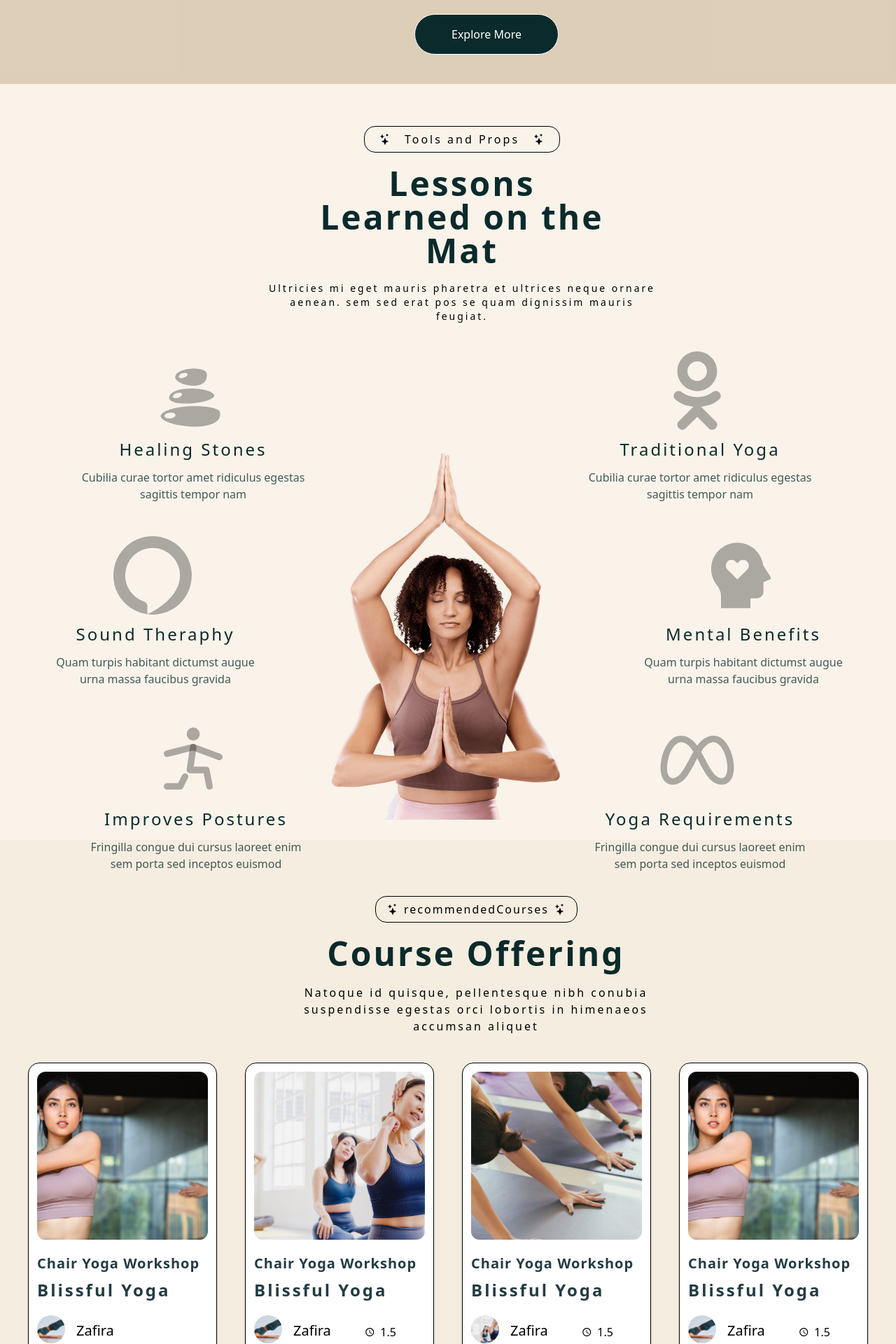
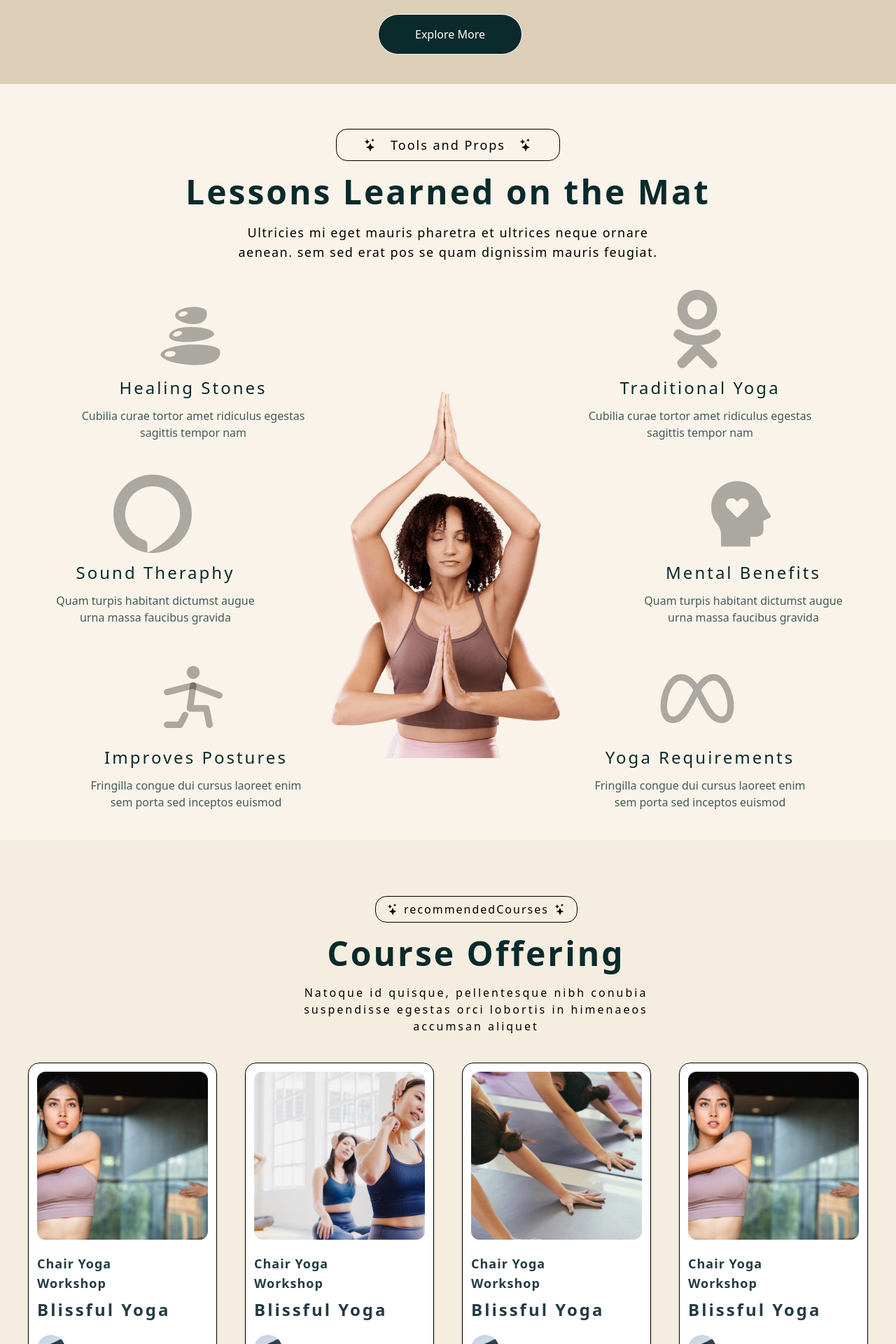
Before and after one commit to Ashishpanwar0/Yoga, a React (Vite) app: page / in a window 1280 px wide. Shown: the part 660-2580 px from the top of the page at 70% size. Built offline with nearby package versions, Linux system fonts and the light colour scheme.

Commit message:
Your commit message

```diff
--- a/src/Componants/Cards1.jsx
+++ b/src/Componants/Cards1.jsx
@@ -28,18 +28,18 @@ function Cards1() {
     <div className='grid grid-cols-2 md:grid md:grid-cols-2 lg:flex lg:flex-row gap-3 sm:gap-4 md:gap-8 lg:gap-10 w-full pt-6 md:pt-8 lg:pt-10 px-2 sm:px-4 md:px-6 lg:px-10 pb-8 md:pb-10 lg:pb-0'>
         <div className='border-1 px-2 sm:px-3 py-2 sm:py-3 rounded-xl sm:rounded-2xl mx-auto md:mx-0 lg:ml-0 w-full bg-white shadow-md h-auto lg:h-116 overflow-hidden'>
             <img src={card4} alt="" className='w-full lg:w-65 h-32 sm:h-40 md:h-52 lg:h-60 object-cover rounded-lg sm:rounded-xl hover:scale-105 hover:h-40 sm:hover:h-52 md:hover:h-72 lg:hover:h-90 transition-all duration-300'/>
-            <h2 className='mt-3 md:mt-4 lg:mt-5 text-lg md:text-xl text-[#233C44] font-bold tracking-[1px]'>
+            <h2 className='mt-3 md:mt-4 lg:mt-5 w-50 lg:text-lg md:text-xl text-[#233C44] font-bold tracking-[1px]'>
                 Chair Yoga Workshop
             </h2>
-            <h1 className='text-[#233C44] mt-1 md:mt-2 text-base sm:text-lg md:text-xl lg:text-2xl font-bold tracking-[1px] sm:tracking-[2px] lg:tracking-[3px]'>
+            <h1 className='text-[#233C44] mt-1 md:mt-2 text-xl md:text-2xl font-bold tracking-[2px] lg:tracking-[3px]'>
                 Blissful Yoga
             </h1>
-            <div className='flex flex-wrap gap-x-1 sm:gap-x-2 md:gap-x-4 mt-2 sm:mt-3 md:mt-4 lg:mt-5 pb-2'>
-                <img src={card1} alt="" className='w-6 h-6 sm:w-7 sm:h-7 md:w-10 md:h-10 object-cover rounded-full'/>
-                <p className='text-xs sm:text-sm md:text-lg lg:text-xl mt-1 md:mt-2'>
+            <div className='flex gap-x-1 md:gap-x-4 mt-3 md:mt-4 lg:mt-5 pb-2'>
+                <img src={card1} alt="" className='w-8 h-8 md:w-10 md:h-10 object-cover rounded-full'/>
+                <p className='text-lg md:text-xl mt-1 md:mt-2'>
                     Zafira
                 </p>
-                <p className='flex mt-1 sm:mt-2 md:mt-3 gap-x-1 md:gap-x-2 ml-1 sm:ml-2 md:ml-8 text-xs sm:text-sm md:text-base lg:text-1xl'>
+                <p className='flex mt-2 md:mt-3 gap-x-1 md:gap-x-2 ml-4 md:ml-8 text-sm md:text-base lg:text-1xl'>
                     <MdOutlineWatchLater className='mt-1'/>1.5 hours
                 </p>
             </div>
@@ -47,13 +47,13 @@ function Cards1() {
 
         <div className='border-1 px-2 sm:px-3 py-2 sm:py-3 rounded-xl sm:rounded-2xl mx-auto md:mx-0 w-full h-auto lg:h-116 bg-white shadow-md overflow-hidden'>
             <img src={card2} alt="" className='w-full lg:w-65 h-32 sm:h-40 md:h-52 lg:h-60 object-cover rounded-lg sm:rounded-xl hover:scale-105 hover:h-40 sm:hover:h-52 md:hover:h-72 lg:hover:h-90 transition-all duration-300'/>
-            <h2 className='mt-3 md:mt-4 lg:mt-5 text-lg md:text-xl text-[#233C44] font-bold tracking-[1px]'>
+            <h2 className='mt-3 md:mt-4 lg:mt-5  w-50 lg:text-lg md:text-xl text-[#233C44] font-bold tracking-[1px]'>
                 Chair Yoga Workshop
             </h2>
             <h1 className='text-[#233C44] mt-1 md:mt-2 text-xl md:text-2xl font-bold tracking-[2px] lg:tracking-[3px]'>
                 Blissful Yoga
             </h1>
-            <div className='flex gap-x-2 md:gap-x-4 mt-3 md:mt-4 lg:mt-5 pb-2'>
+            <div className='flex gap-x-1 md:gap-x-4 mt-3 md:mt-4 lg:mt-5 pb-2'>
                 <img src={card1} alt="" className='w-8 h-8 md:w-10 md:h-10 object-cover rounded-full'/>
                 <p className='text-lg md:text-xl mt-1 md:mt-2'>
                     Zafira
@@ -66,18 +66,18 @@ function Cards1() {
 
         <div className='border-1 px-3 py-3 rounded-2xl mx-auto md:mx-0 w-full max-w-xs h-auto lg:h-116 bg-white shadow-md overflow-hidden'>
             <img src={card3} alt="" className='w-full lg:w-65 h-32 sm:h-40 md:h-52 lg:h-60 object-cover rounded-lg sm:rounded-xl hover:scale-105 hover:h-40 sm:hover:h-52 md:hover:h-72 lg:hover:h-90 transition-all duration-300'/>
-            <h2 className='mt-3 md:mt-4 lg:mt-5 text-lg md:text-xl text-[#233C44] font-bold tracking-[1px]'>
+            <h2 className='mt-3 md:mt-4 lg:mt-5 w-50 lg:text-lg md:text-xl text-[#233C44] font-bold tracking-[1px]'>
                 Chair Yoga Workshop
             </h2>
             <h1 className='text-[#233C44] mt-1 md:mt-2 text-xl md:text-2xl font-bold tracking-[2px] lg:tracking-[3px]'>
                 Blissful Yoga
             </h1>
-            <div className='flex gap-x-2 md:gap-x-4 mt-3 md:mt-4 lg:mt-5 pb-2'>
-                <img src={card2} alt="" className='w-8 h-8 md:w-10 md:h-10 object-cover rounded-full'/>
+            <div className='flex gap-x-1 md:gap-x-4 mt-3 md:mt-4 lg:mt-5 pb-2'>
+                <img src={card1} alt="" className='w-8 h-8 md:w-10 md:h-10 object-cover rounded-full'/>
                 <p className='text-lg md:text-xl mt-1 md:mt-2'>
                     Zafira
                 </p>
-                <p className='flex mt-2 md:mt-3 gap-x-1 md:gap-x-2 ml-4 md:ml-8 text-sm md:text-base lg:text-1xl'>
+                <p className='flex mt-2 md:mt-3 gap-x-0 md:gap-x-2 ml-4 md:ml-8 text-sm md:text-base lg:text-1xl'>
                     <MdOutlineWatchLater className='mt-1'/>1.5 hours
                 </p>
             </div>
@@ -85,18 +85,18 @@ function Cards1() {
 
         <div className='border-1 px-3 py-3 rounded-2xl mx-auto md:mx-0 w-full max-w-xs h-auto lg:h-116 bg-white shadow-md overflow-hidden'>
             <img src={card4} alt="" className='w-full lg:w-65 h-32 sm:h-40 md:h-52 lg:h-60 object-cover rounded-lg sm:rounded-xl hover:scale-105 hover:h-40 sm:hover:h-52 md:hover:h-72 lg:hover:h-90 transition-all duration-300'/>
-            <h2 className='mt-3 md:mt-4 lg:mt-5 text-lg md:text-xl text-[#233C44] font-bold tracking-[1px]'>
+            <h2 className='mt-3 md:mt-4 lg:mt-5 w-50 lg:text-lg md:text-xl text-[#233C44] font-bold tracking-[1px]'>
                 Chair Yoga Workshop
             </h2>
             <h1 className='text-[#233C44] mt-1 md:mt-2 text-xl md:text-2xl font-bold tracking-[2px] lg:tracking-[3px]'>
                 Blissful Yoga
             </h1>
-            <div className='flex gap-x-2 md:gap-x-4 mt-3 md:mt-4 lg:mt-5 pb-2'>
+            <div className='flex gap-x-1 md:gap-x-4 mt-3 md:mt-4 lg:mt-5 pb-2'>
                 <img src={card1} alt="" className='w-8 h-8 md:w-10 md:h-10 object-cover rounded-full'/>
                 <p className='text-lg md:text-xl mt-1 md:mt-2'>
                     Zafira
                 </p>
-                <p className='flex mt-2 md:mt-3 gap-x-1 md:gap-x-2 ml-4 md:ml-8 text-sm md:text-base lg:text-1xl'>
+                <p className='flex mt-2 md:mt-3 gap-x-0 md:gap-x-2 ml-4 md:ml-8 text-sm md:text-base lg:text-1xl'>
                     <MdOutlineWatchLater className='mt-1'/>1.5 hours
                 </p>
             </div>
--- a/src/Componants/Lessons.jsx
+++ b/src/Componants/Lessons.jsx
@@ -13,11 +13,17 @@ function Lessons() {
   return (
     <>
       <section className='bg-[#F9F3EA] lg:h-270 h-490'>
-        <div className='pt-15'>
-          <h1 className='flex border-1 lg:w-70 w-60 gap-2 ml-28 justify-center md:ml-90 lg:gap-5 items-center rounded-2xl  py-2 leading-tight tracking-[3px] lg:ml-130'><BsStars />Tools and Props <BsStars /></h1>
-          <h1 className='lg:text-5xl text-3xl ml-2 w-110 text-center tracking-[3px] items-center lg:ml-110 text-[#0B2A2B] font-bold mt-5 md:ml-60'>Lessons Learned on the Mat</h1>
-          <p className='lg:w-140 w-95 ml-7 text-center lg:ml-95 mt-5 tracking-[3px] text-sm md:ml-65'>Ultricies mi eget mauris pharetra et ultrices neque ornare aenean. sem sed erat pos se quam dignissim mauris feugiat.</p>
-        </div>
+         <div className='pt-10 sm:pt-16'>
+              <h1 className='flex border-1 w-60 justify-center gap-5 items-center rounded-2xl py-2 lg:w-80 tracking-[2px] mx-auto text-base sm:text-lg'>
+                <BsStars />Tools and Props <BsStars />
+              </h1>
+              <h1 className='text-3xl sm:text-4xl lg:text-5xl w-full text-center tracking-[3px] text-[#0B2A2B] font-bold mt-5'>
+               Lessons Learned on the Mat
+              </h1>
+              <p className='text-sm sm:text-base lg:text-lg max-w-[600px] mx-auto mt-5 tracking-[1.5px] text-center'>
+               Ultricies mi eget mauris pharetra et ultrices neque ornare aenean. sem sed erat pos se quam dignissim mauris feugiat.
+              </p>
+            </div>
 
         {/* seconed start */}
         <section className='flex flex-col items-center lg:flex lg:flex-row lg:items-start lg:gap-0 lg:h-190'>
--- a/src/Componants/Mid.jsx
+++ b/src/Componants/Mid.jsx
@@ -10,7 +10,7 @@ function Mid() {
 
   return (
     <>
-      <section className='bg-[#ddceb7fa] lg:h-170'>
+      <section className='bg-[#ddceb7fa] h-160 lg:h-170'>
         {/* Second Start */}
         <div className='flex gap-0 pt-12 lg:flex-row'>
           <div className='lg:mt-35'>
@@ -24,7 +24,7 @@ function Mid() {
           </div>
             <div>
               {/* text photo start */}
-              <div className='lg:text-[70px] text-[50px] font-bold leading-tight text-[#0b2a2b] relative inline-block w-full tracking-[6px] ml-9 lg:ml-[-1px] text-center mt-10 font-serif '>
+              <div className='lg:text-[70px] text-[44px] font-bold leading-tight text-[#0b2a2b] relative inline-block w-full tracking-[6px] ml-4 lg:ml-[-1px] text-center mt-10 font-serif '>
                 <h1 className='flex gap-1'>
                   Transform <span><img src={home1} alt="" className=' w-20' /></span>
                 </h1>
@@ -41,10 +41,10 @@ function Mid() {
                 </h1>
               </div>
               {/* text photo end */}
-              <p className='w-125 text-center text-1xl mt-5'>
+              <p className='lg:w-125 text-center text-1xl mt-5'>
                 Proin ornare justo sodales senectus vulputate aptent semper sollicitudin accumsan fringilla et imperdiet pellentesque morbi
               </p>
-              <button className='border-1 px-13 py-4 rounded-[30px] mt-10 bg-[#0B2A2B] text-white ml-38 hover:bg-[#536765] group-hover:scale-100'>
+              <button className='border-1 px-13 py-4 rounded-[30px] mt-10 bg-[#0B2A2B] text-white ml-25 hover:bg-[#536765] group-hover:scale-100'>
                 Explore More
               </button>
             </div>
```
